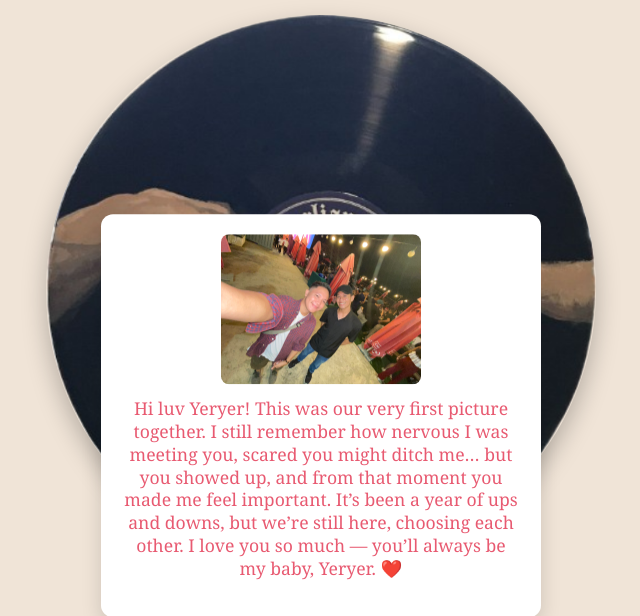
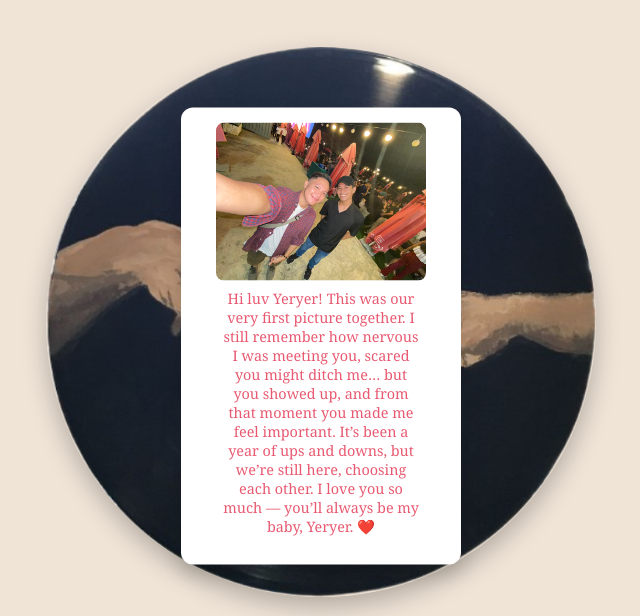
Before and after one commit to Limlim-12/Love-Disc, a plain HTML site: page index.html in a window 1280 px wide. Shown: the part 184-800 px from the top of the page, without its empty margins (319-959 px from the left). Drawn offline with Linux system fonts and the light colour scheme.

Commit message:
LimYer Anniversary updated css

```diff
--- a/style.css
+++ b/style.css
@@ -5,37 +5,32 @@ body {
     justify-content: center;
     align-items: center;
     height: 100vh;
-    /* Use -webkit-fill-available to fix height issues on mobile Safari */
-    min-height: -webkit-fill-available;
     background-color: #f0e4d7;
     font-family: 'Georgia', serif;
     color: #5d4037;
     text-align: center;
-    margin: 0;
+    margin: 0 15px;
+    /* Add some side margin for small screens */
     overflow: hidden;
 }
 
-/* --- MOBILE STYLES (The Default) --- */
+/* --- BASE STYLES (MOBILE-FIRST) --- */
 
 h1 {
-    font-size: 1.8em;
-    /* Smaller title to save vertical space */
-    margin-bottom: 5px;
-    margin-top: 0;
+    font-size: 2.2em;
+    /* Made slightly smaller for mobile */
 }
 
 #record-player {
-    /* Pull the player up slightly */
-    margin-top: 10px;
+    margin-top: 30px;
 }
 
 #disc {
-    /* CRITICAL FIX: Make disc smaller on phones to leave room below */
-    width: 65vw;
-    height: 65vw;
-    max-width: 260px;
-    /* Cap size so it doesn't get huge */
-    max-height: 260px;
+    width: 95vw;
+    height: 95vw;
+    max-width: 1000px;
+    /* Corrected max size for phones */
+    max-height: 1000px;
     border-radius: 50%;
     cursor: pointer;
     position: relative;
@@ -63,18 +58,17 @@ h1 {
     }
 }
 
-/* --- MOBILE POP-UP SETTINGS --- */
 #popup-container {
     position: fixed;
-    /* MOVED UP from 78% to 66% to avoid iPhone bottom bar */
-    top: 66%;
+    top: 78%;
     left: 50%;
     transform: translate(-50%, -50%);
-
-    width: 85%;
-    max-width: 260px;
+    width: 90%;
+    max-width: 240px;
+    /* Reduced max-width to make container smaller */
     background-color: #ffffff;
     padding: 12px;
+    /* Reduced padding slightly */
     border-radius: 12px;
     box-shadow: 0 8px 20px rgba(0, 0, 0, 0.15);
     z-index: 1000;
@@ -83,51 +77,42 @@ h1 {
 }
 
 #popup-container img {
-    /* Slightly smaller image to leave room for text */
-    max-width: 140px;
+    max-width: 180px;
+    /* Adjusted image size for the new container */
     border-radius: 8px;
 }
 
 #popup-container .message {
-    font-size: 0.85em;
-    /* Readable, compact font size */
-    line-height: 1.3;
+    font-size: 0.9em;
+    /* Made text a bit smaller */
     color: #e85a71;
-    margin-top: 8px;
-    max-width: 100%;
+    margin-top: 10px;
+    max-width: 200px;
+    /* Adjusted message width */
+    margin-left: auto;
+    margin-right: auto;
 }
 
 .hidden {
     opacity: 0;
     pointer-events: none;
-    transform: translate(-50%, -40%);
+    transform: translate(-50%, -30%);
 }
 
 
-/* --- TABLET OVERRIDES (Min-width: 768px) --- */
+/* --- TABLET STYLES (for screens wider than 768px) --- */
 @media (min-width: 768px) {
     h1 {
         font-size: 3em;
-        margin-bottom: 20px;
-    }
-
-    #record-player {
-        margin-top: 30px;
     }
 
     #disc {
-        /* Restore bigger size for tablets */
-        width: 400px;
-        height: 400px;
         max-width: 400px;
         max-height: 400px;
     }
 
     #popup-container {
-        /* Move it down a bit on big screens since we have room */
-        top: 80%;
-        max-width: 350px;
-        padding: 20px;
+        max-width: 380px;
     }
 
     #popup-container img {
@@ -135,14 +120,19 @@ h1 {
     }
 
     #popup-container .message {
-        font-size: 1.1em;
+        font-size: 1em;
+        /* Restore font size */
     }
 }
 
-/* --- DESKTOP OVERRIDES (Min-width: 1024px) --- */
+
+/* --- DESKTOP STYLES (for screens wider than 1024px) --- */
 @media (min-width: 1024px) {
+    #record-player {
+        margin-top: 50px;
+    }
+
     #disc {
-        /* Restore massive size for Desktop */
         width: 550px;
         height: 550px;
         max-width: 550px;
@@ -154,3 +144,46 @@ h1 {
         max-width: 400px;
     }
 }
+
+/* --- POP-UP STYLES (SIZED FOR PHONE) --- */
+#popup-container {
+    position: fixed;
+    top: 65%;
+    /* Positioned nicely below the disc on mobile */
+    left: 50%;
+    transform: translate(-50%, -50%);
+    width: 85%;
+    /* Flexible width for different phone sizes */
+    max-width: 250px;
+    /* A clean max-width for the container */
+    background-color: #ffffff;
+    padding: 15px;
+    border-radius: 12px;
+    box-shadow: 0 8px 20px rgba(0, 0, 0, 0.15);
+    z-index: 1000;
+    opacity: 1;
+    transition: opacity 0.6s ease 0.2s, transform 0.6s ease 0.2s;
+}
+
+#popup-container img {
+    max-width: 210px;
+    /* Image sized nicely within the container */
+    border-radius: 8px;
+}
+
+#popup-container .message {
+    font-size: 0.9em;
+    /* Legible but not too large */
+    color: #e85a71;
+    margin-top: 3px;
+    max-width: 200px;
+    margin-left: auto;
+    margin-right: auto;
+}
+
+/* This class handles the initial hiding and animation */
+.hidden {
+    opacity: 0;
+    pointer-events: none;
+    transform: translate(-50%, -30%);
+}
```
